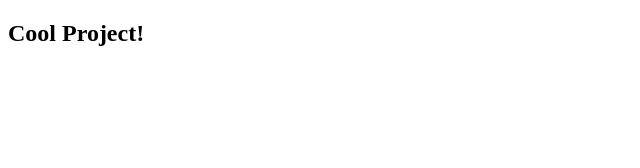
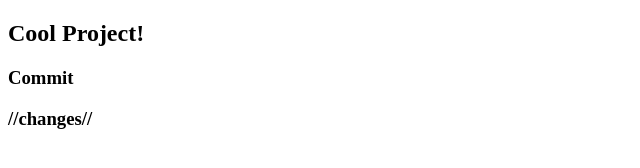
Before and after one commit to DanikV123/test, a website: page index.html in a window 1280 px wide. Shown: the whole page, without its empty margins (0-640 px from the left). Drawn offline with Linux system fonts and the light colour scheme.

```diff
--- a/handlers/user.js
+++ b/handlers/user.js
@@ -44,4 +44,6 @@
         }
     };
 
+
 module.exports = User;  //даем доступ на использование методов одновременно
+//changes//
--- a/index.html
+++ b/index.html
@@ -11,5 +11,7 @@
 <body>
 <script src="/js/app.js"> </script>
     <h2>Cool Project!</h2>
+    <h3>Commit<h3>
 </body>
 </html>
+//changes//
--- a/public/js/app.js
+++ b/public/js/app.js
@@ -20,3 +20,4 @@
 console.log(user.get('name'));   //выписываем name из user(наше body)
 console.dir(user.toJSON());      //выписываем весь user(наше body) как обьект
 console.log(user);
+//changes//
--- a/routes/user.js
+++ b/routes/user.js
@@ -15,3 +15,4 @@
 
     return userRouter;
 }) ;
+//changes//
--- a/server.js
+++ b/server.js
@@ -34,3 +34,4 @@
 
         process.exit(1);
     });
+//changes//
```
